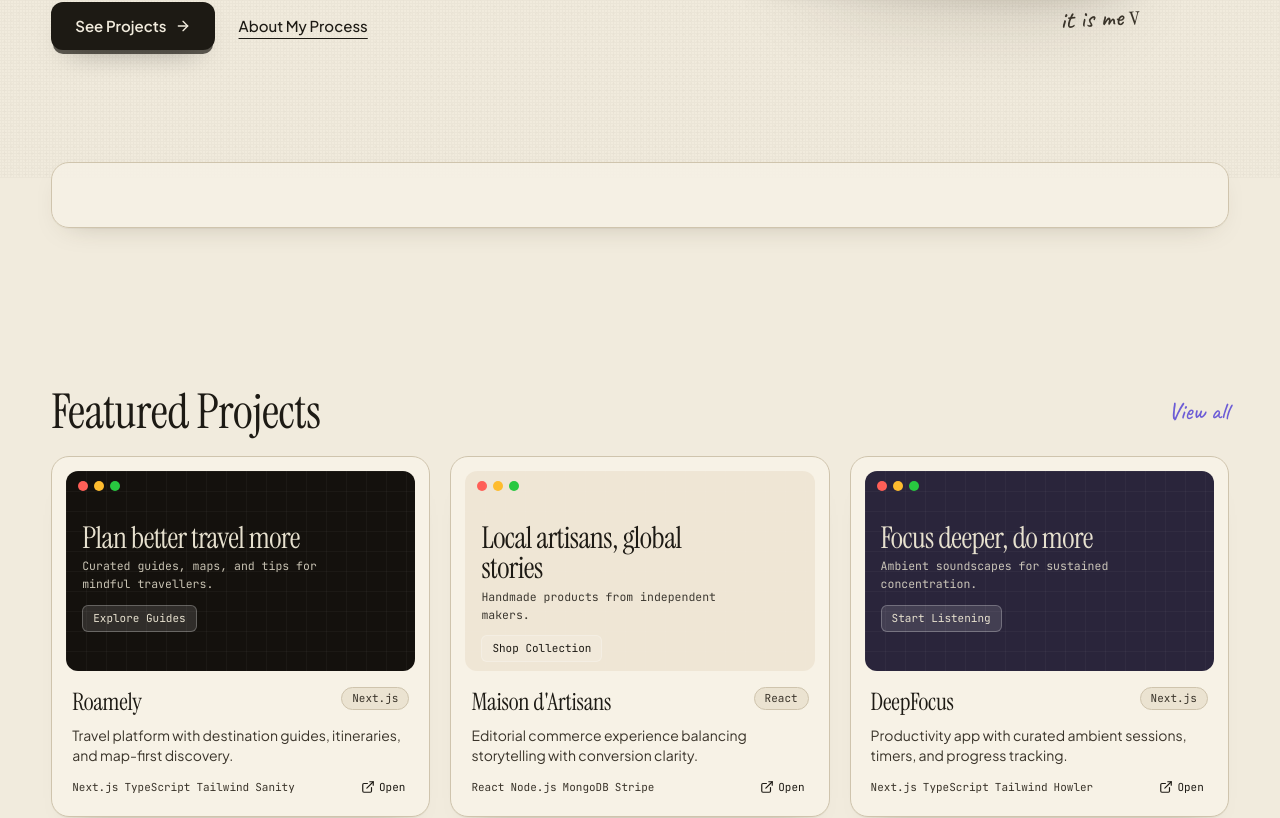
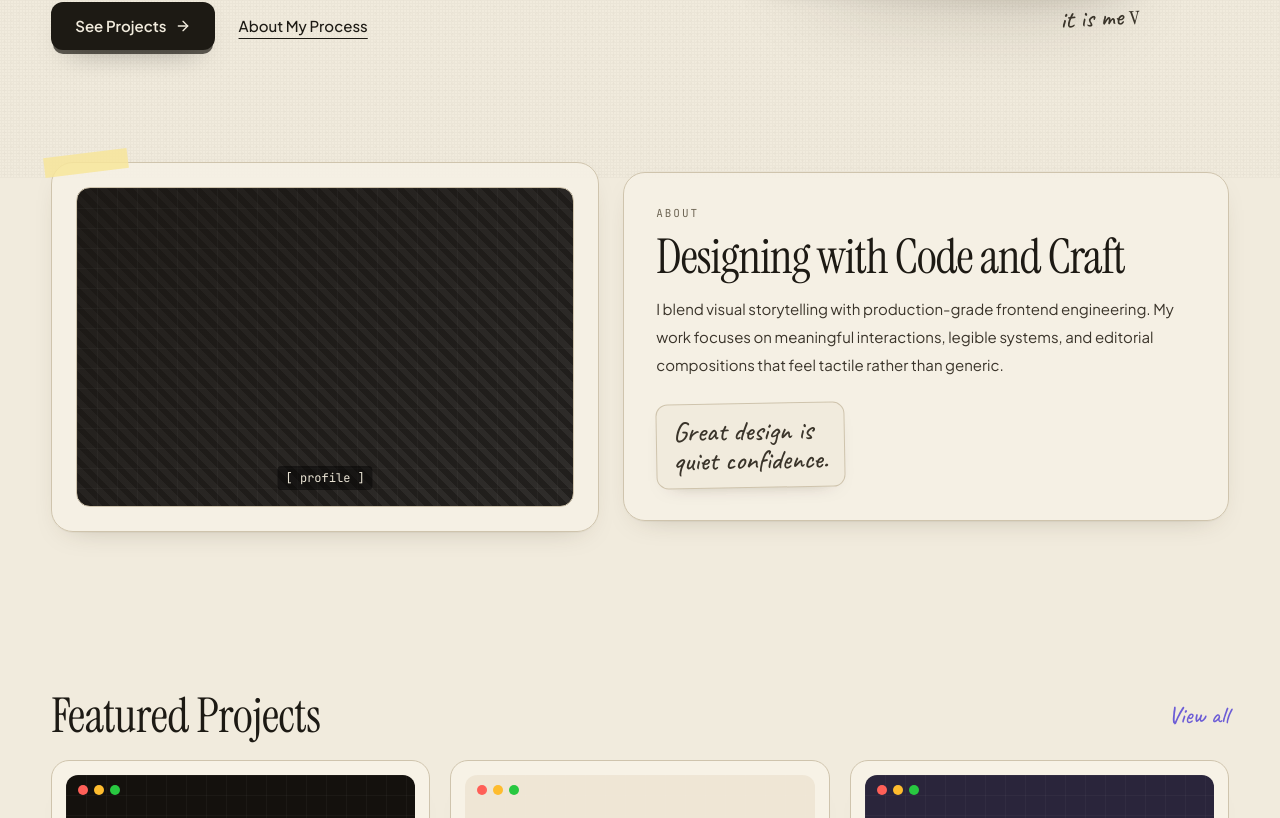
Before and after one commit to KEX-03/Portfolio-V2, a React (Vite) app: page / in a window 1280 px wide. Shown: the part 622-1440 px from the top of the page. Built offline with nearby package versions, Linux system fonts and the light colour scheme.

Commit message:
Build about and process sections

```diff
--- /dev/null
+++ b/src/data/process.ts
@@ -0,0 +1,12 @@
+export type ProcessStep = {
+  number: string;
+  title: string;
+  description: string;
+};
+
+export const PROCESS_STEPS: ProcessStep[] = [
+  { number: "01", title: "Discover", description: "Research goals, users, and constraints to define a clear direction." },
+  { number: "02", title: "Design", description: "Shape editorial layouts, hierarchy, and interactive narratives." },
+  { number: "03", title: "Develop", description: "Build scalable, accessible, and high-performance interfaces." },
+  { number: "04", title: "Launch", description: "Ship thoughtfully, measure behavior, and iterate with purpose." },
+];
--- a/src/pages/HomePage.tsx
+++ b/src/pages/HomePage.tsx
@@ -1,7 +1,9 @@
-import { Section } from "@/components/layout/Section";
+import { AboutSection } from "@/sections/AboutSection";
 import { FeaturedProjectsSection } from "@/sections/FeaturedProjectsSection";
 import { HeroSection } from "@/sections/HeroSection";
+import { ProcessSection } from "@/sections/ProcessSection";
 import { TechStackSection } from "@/sections/TechStackSection";
+import { Section } from "@/components/layout/Section";
 
 const placeholderSectionClass = "paper-panel rounded-[var(--radius-panel)] p-6 sm:p-8";
 
@@ -9,18 +11,11 @@ export function HomePage() {
   return (
     <>
       <HeroSection />
+      <AboutSection />
+      <FeaturedProjectsSection />
+      <TechStackSection />
+      <ProcessSection />
 
-      <Section id="about" aria-label="About section placeholder">
-        <div className={placeholderSectionClass} />
-      </Section>
-
-      <FeaturedProjectsSection />
-
-      <TechStackSection />
-
-      <Section id="process" aria-label="Process section placeholder">
-        <div className={placeholderSectionClass} />
-      </Section>
       <Section id="connect" aria-label="Contact section placeholder">
         <div className={placeholderSectionClass} />
       </Section>
--- /dev/null
+++ b/src/sections/AboutSection.tsx
@@ -0,0 +1,50 @@
+import { motion } from "framer-motion";
+import { Section } from "@/components/layout/Section";
+
+export function AboutSection() {
+  return (
+    <Section id="about" aria-label="About">
+      <div className="grid gap-6 lg:grid-cols-[0.95fr_1.05fr] lg:items-center">
+        <motion.article
+          initial={{ opacity: 0, x: -14 }}
+          whileInView={{ opacity: 1, x: 0 }}
+          viewport={{ once: true, amount: 0.3 }}
+          transition={{ duration: 0.45, ease: [0.22, 1, 0.36, 1] }}
+          className="paper-panel relative rounded-[22px] p-5 sm:p-6"
+        >
+          <span className="absolute -left-2 top-[-10px] h-[20px] w-[84px] -rotate-[7deg] bg-tape/85" />
+          <div className="relative h-[280px] rounded-[14px] border border-line bg-[linear-gradient(135deg,rgba(25,21,17,0.85),rgba(25,21,17,0.55)),repeating-linear-gradient(45deg,#4a4a4a_0_6px,#2c2c2c_6px_12px)] p-4 sm:h-[320px]">
+            <div className="absolute inset-0 opacity-20 [background-size:20px_20px] [background-image:linear-gradient(to_right,rgba(255,255,255,0.15)_1px,transparent_1px),linear-gradient(to_bottom,rgba(255,255,255,0.15)_1px,transparent_1px)]" />
+            <p className="absolute bottom-4 left-1/2 -translate-x-1/2 rounded bg-black/45 px-2 py-1 font-mono text-xs text-[#e9e3d4]">
+              [ profile ]
+            </p>
+          </div>
+        </motion.article>
+
+        <motion.article
+          initial={{ opacity: 0, x: 14 }}
+          whileInView={{ opacity: 1, x: 0 }}
+          viewport={{ once: true, amount: 0.3 }}
+          transition={{ duration: 0.45, ease: [0.22, 1, 0.36, 1], delay: 0.08 }}
+          className="paper-panel relative rounded-[22px] p-6 sm:p-8"
+        >
+          <p className="font-mono text-[11px] uppercase tracking-[0.18em] text-muted">About</p>
+          <h2 className="mt-3 font-serif text-[clamp(2rem,4vw,3rem)] leading-[0.95] tracking-[-0.02em]">Designing with Code and Craft</h2>
+          <p className="mt-4 max-w-[62ch] text-[15px] leading-7 text-ink-2">
+            I blend visual storytelling with production-grade frontend engineering. My work focuses on
+            meaningful interactions, legible systems, and editorial compositions that feel tactile rather than
+            generic.
+          </p>
+
+          <aside className="mt-6 inline-block -rotate-1 rounded-xl border border-line bg-paper px-4 py-3 shadow-[0_8px_20px_-16px_rgba(40,30,10,0.5)]">
+            <p className="font-hand text-[28px] leading-[1.05] text-ink-2">
+              Great design is
+              <br />
+              quiet confidence.
+            </p>
+          </aside>
+        </motion.article>
+      </div>
+    </Section>
+  );
+}
--- /dev/null
+++ b/src/sections/ProcessSection.tsx
@@ -0,0 +1,37 @@
+import { ArrowRight } from "lucide-react";
+import { motion } from "framer-motion";
+import { Section } from "@/components/layout/Section";
+import { PROCESS_STEPS } from "@/data/process";
+
+export function ProcessSection() {
+  return (
+    <Section id="process" aria-label="Process">
+      <div className="paper-panel rounded-[22px] px-5 py-7 sm:px-7 sm:py-8">
+        <div className="mb-6 flex items-center justify-between gap-4">
+          <h2 className="font-serif text-[clamp(2rem,4vw,2.85rem)] leading-none tracking-[-0.02em]">Creative Process</h2>
+          <p className="font-hand text-[26px] text-ink-2">from idea to launch</p>
+        </div>
+
+        <div className="grid gap-4 md:grid-cols-2 xl:grid-cols-4">
+          {PROCESS_STEPS.map((step, index) => (
+            <motion.article
+              key={step.number}
+              initial={{ opacity: 0, y: 10 }}
+              whileInView={{ opacity: 1, y: 0 }}
+              viewport={{ once: true, amount: 0.3 }}
+              transition={{ duration: 0.35, delay: index * 0.06, ease: [0.22, 1, 0.36, 1] }}
+              className="relative rounded-2xl border border-line bg-paper-3 px-4 py-5"
+            >
+              <div className="mb-3 flex items-center justify-between">
+                <span className="font-mono text-xs text-muted">{step.number}</span>
+                {index < PROCESS_STEPS.length - 1 ? <ArrowRight className="size-4 text-ink-2" aria-hidden="true" /> : null}
+              </div>
+              <h3 className="font-serif text-[28px] leading-none tracking-[-0.02em]">{step.title}</h3>
+              <p className="mt-2 text-sm leading-6 text-ink-2">{step.description}</p>
+            </motion.article>
+          ))}
+        </div>
+      </div>
+    </Section>
+  );
+}
```
